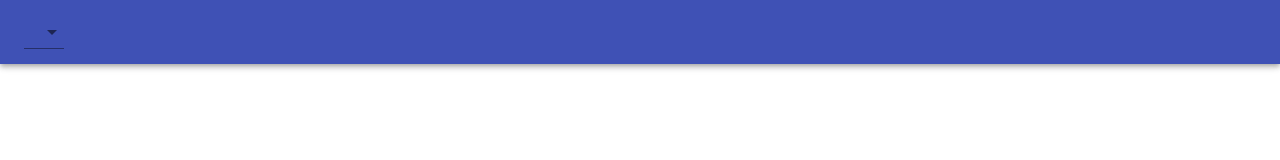
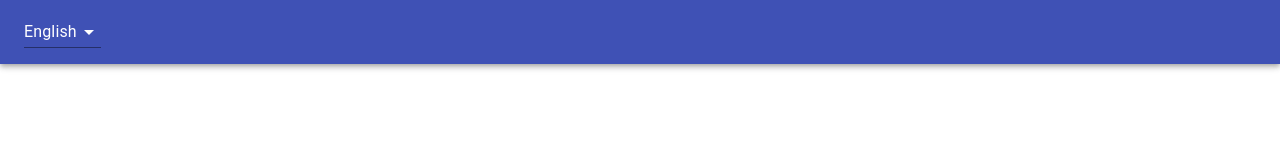
Before and after one commit to SevaDer14/flex_coast_client, a React (Create React App) app: page / in a window 1280 px wide. Shown: the top 160 px of the page. Built offline with nearby package versions, Linux system fonts and the light colour scheme.

Commit message:
Add style and modified language drop down menu

```diff
--- a/src/components/LanguageSelect.jsx
+++ b/src/components/LanguageSelect.jsx
@@ -1,26 +1,44 @@
-import React from 'react'
+import React,{useState} from 'react'
 import Select from '@material-ui/core/Select'
+import MenuItem from '@material-ui/core/MenuItem'
 import i18n from '../i18n'
 
 const LanguageSelect = () => {
+  const [language,setLanguage]= useState('English')
   const handleChange = (event) => {
+    setLanguage(event.target.value)
     i18n.changeLanguage(event.target.value)
   }
   return (
     <div>
       <Select
+      style={styles.menu}
         data-cy='language-dropdown'
         inputProps={{
           name: 'language',
           id: 'age-native-simple',
         }}
+
+        value={language}
+        displayEmpty
         onChange={handleChange}>
-        <option aria-label='None' value='' />
-        <option data-cy='english' value={'en'}>English</option>
-        <option data-cy='svenska' value={'se'}>Svenska</option>
+        <MenuItem data-cy='english' value={'English'}>
+          English
+        </MenuItem>
+        <MenuItem data-cy='svenska' value={'Svenska'}>
+          Svenska
+        </MenuItem>
       </Select>
     </div>
   )
 }
 
 export default LanguageSelect
+
+const styles = {
+menu:{
+  textAlign: 'right',
+  color: 'white',
+  textDecorationColor:"white"
+}
+}
--- a/src/i18n.js
+++ b/src/i18n.js
@@ -4,13 +4,13 @@ import en from './locales/en'
 import se from './locales/se'
 
 const resources = {
-  se: se,
-  en: en,
+  Svenska: se,
+  English: en,
 }
 
 i18n.use(initReactI18next).init({
   resources,
-  fallbackLng: 'en',
+  fallbackLng: 'English',
   interpolation: {
     escapeValue: false,
   },
--- a/src/styles/desktop.css
+++ b/src/styles/desktop.css
@@ -18,6 +18,10 @@ h3 {
   font-size: 1.5rem;
   color: #fe876f;
   padding-right: 10px;
+}
+
+.menu {
+  float: right;
 }
 
 .form-container {
--- a/src/styles/globals.css
+++ b/src/styles/globals.css
@@ -19,4 +19,8 @@ h3 {
   color: #fe876f;
   padding-right: 10px;
 }
+
+.MuiSelect-icon {
+  color: white !important;
+}
 /*# sourceMappingURL=globals.css.map */
--- a/src/styles/globals.scss
+++ b/src/styles/globals.scss
@@ -26,4 +26,8 @@ h3 {
   padding-right: 10px;
 }
 
+
+.MuiSelect-icon{
+  color: white !important;
+}
 // Blueprints
```
Also changed, not shown: 2 other files (tests, documents, lock files or other folders).
